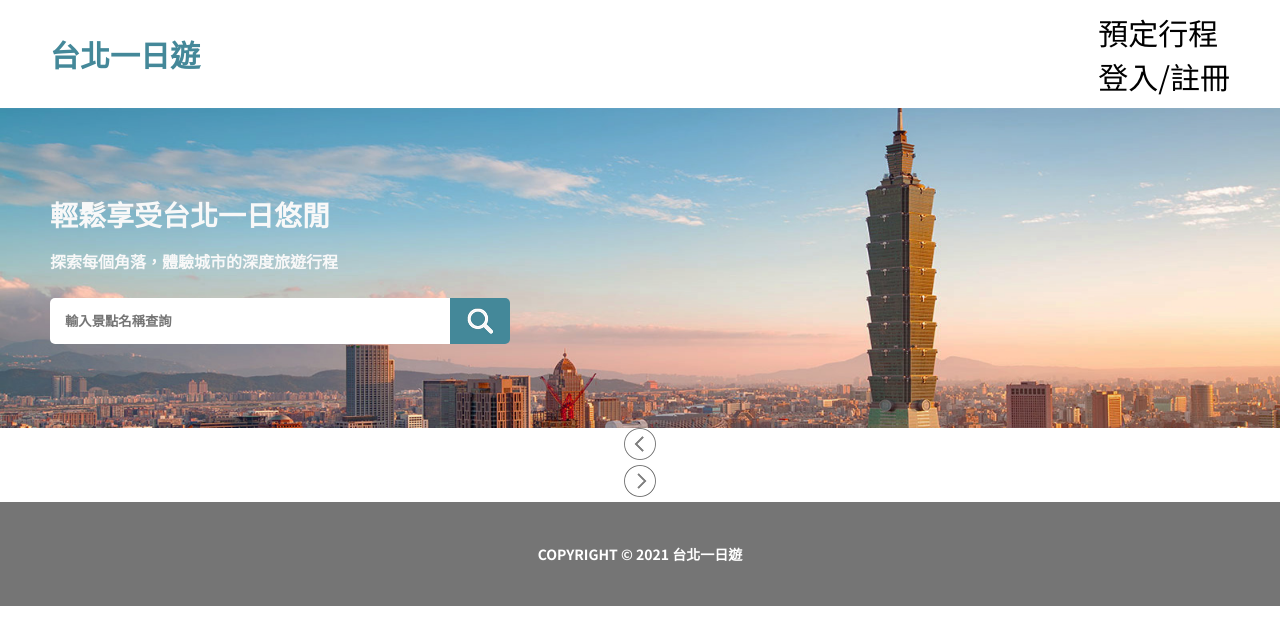
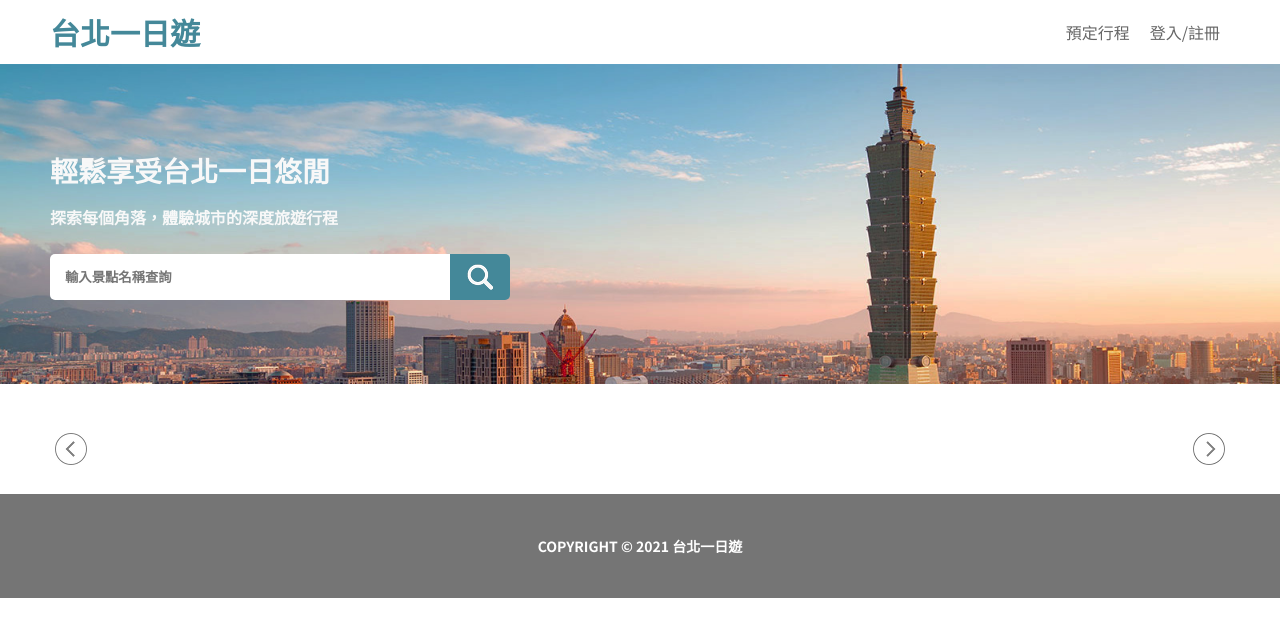
Before and after one commit to cmchiu-grover/phase2_taipei_day_trip, a plain HTML site: page static/index.html in a window 1280 px wide. Drawn offline with Linux system fonts and the light colour scheme; no server answers.

Commit message:
Updated some div.

```diff
--- a/static/index.html
+++ b/static/index.html
@@ -115,7 +115,7 @@
       <header>
         <div class="header_area">
           <a class="web_title" href="/">台北一日遊</a>
-          <nav>
+          <nav class="header_nav">
             <ul>
               <li>預定行程</li>
               <li style="display: flex">
@@ -151,7 +151,7 @@
         </div>
       </div>
 
-      <nav>
+      <nav class="mrts">
         <div class="left_arrow">
           <img
             class="left_arrow"
```
